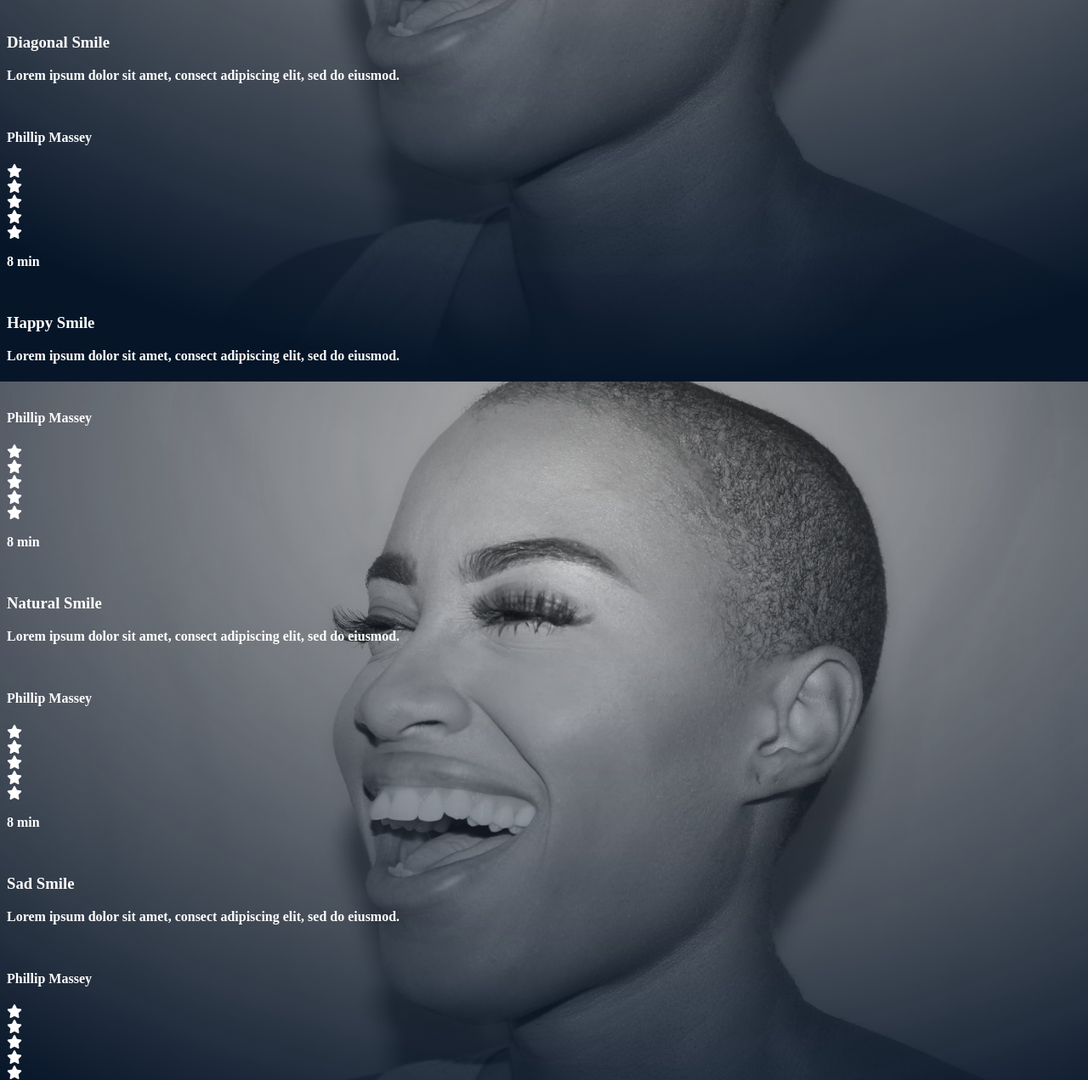
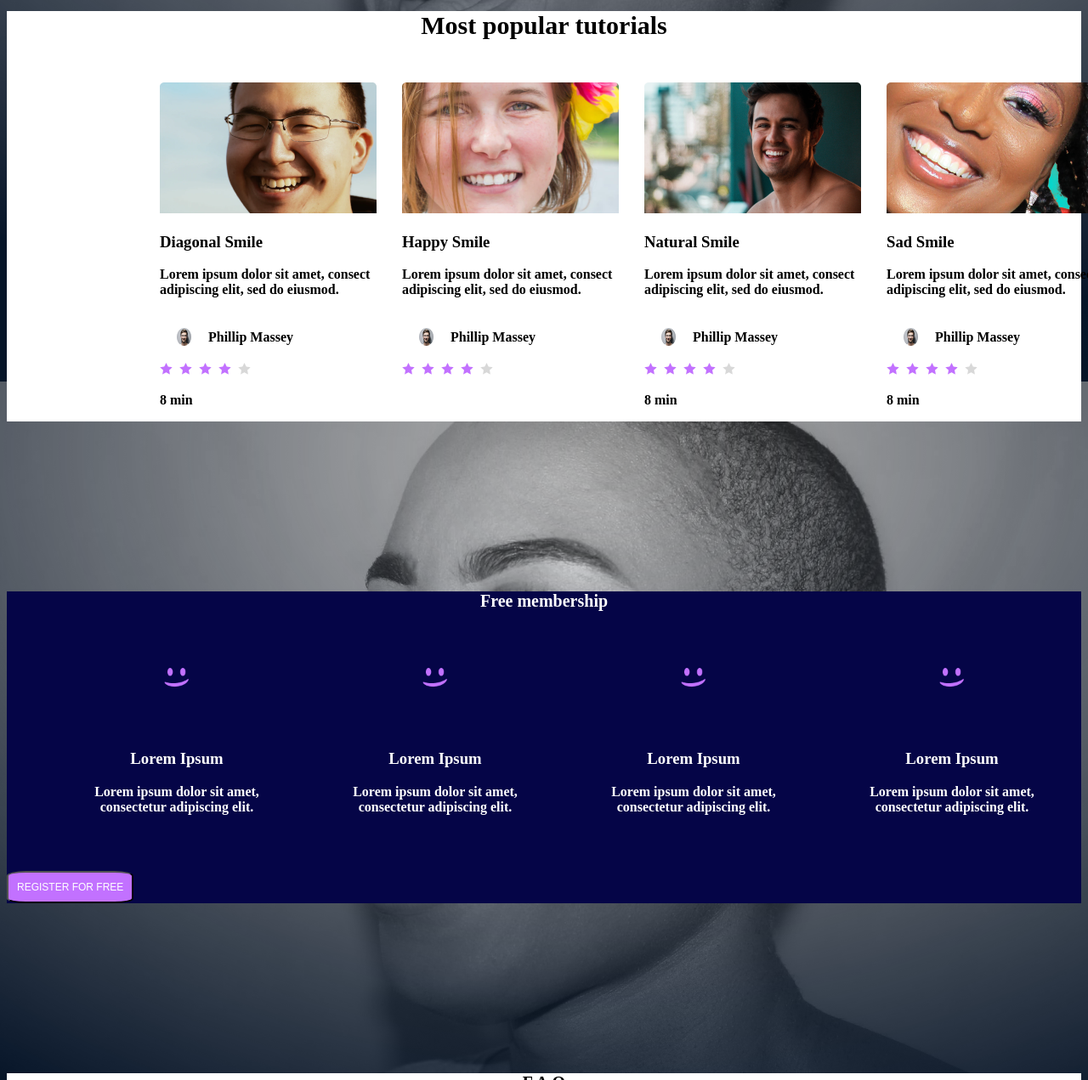
Before and after one commit to wasmalk/alx_html_css, a plain HTML site: page css_advanced/index.html in a window 1280 px wide. Shown: the part 1529-2800 px from the top of the page at 85% size. Drawn offline with Linux system fonts and the light colour scheme.

Commit message:
forth commit

```diff
--- a/css_advanced/index.html
+++ b/css_advanced/index.html
@@ -35,7 +35,7 @@
             </div>
 
             </div>
-            <div>
+            <div class="pros">
                 <h2>Learn from the pros</h2>
                 <div class="members">
                     <div>
@@ -66,109 +66,100 @@
                 <img src="5.png" alt="image">
             </div>
             <div class="Bitmap_text">
-                <blockquote>Those tutorials are concise and go straight to the point. I can't think of a better place to learn smiling. And it's so fun!</blockquote>
+                <blockquote>« Those tutorials are concise and go straight to the point. I can't think of a better place to learn smiling. And it's so fun!</blockquote>
                 <h3>Bitmap</h3>
                 <P>weather presenter</P>
             </div>
         </section>
-        <section>
+        <section class="tutorials">
+
             <h2>Most popular tutorials</h2>
-            <div>
-                <img src="./images/Bitmap (1).png" alt="">
+            <nav class="subtutor">
+            <div class="para_div">
+                <img src="6.png" alt="">
                 <h3>Diagonal Smile</h3>
                 <p>Lorem ipsum dolor sit amet, consect adipiscing elit, sed do eiusmod.</p>
-                <div>
-                    <img src="./images/1 (3).png" alt="">
+                <div class="smali">
+                    <img src="1.png" alt="">
+                    <h4>Phillip Massey</h4>
+                </div>
+                <div class=".rating">
+                    <img src="rating.png" alt="rating">
+                </div>
+                <p>8 min</p>
+            </div>
+            <div class="para_div">
+                <img src="7.png" alt="">
+                <h3>Happy Smile</h3>
+                <p>Lorem ipsum dolor sit amet, consect adipiscing elit, sed do eiusmod.</p>
+                <div class="smali">
+                    <img src="1.png" alt="">
                     <h4>Phillip Massey</h4>
                 </div>
                 <div>
-                    <div><i class="fa-solid fa-star"></i></div>
-                    <div><i class="fa-solid fa-star"></i></div>
-                    <div><i class="fa-solid fa-star"></i></div>
-                    <div><i class="fa-solid fa-star"></i></div>
-                    <div><i class="fa-solid fa-star"></i></div>
+                    <img src="rating.png" alt="rating">
+                </div>
+
+            </div>
+            <div class="para_div">
+                <img src="8.png" alt="">
+                <h3>Natural Smile</h3>
+                <p>Lorem ipsum dolor sit amet, consect adipiscing elit, sed do eiusmod.</p>
+                <div class="smali">
+                    <img src="1.png" alt="">
+                    <h4>Phillip Massey</h4>
+                </div>
+                <div class="smali_2">
+                    <img src="rating.png" alt="rating">
+                    <p>8 min</p>
+                </div>
+
+            </div>
+            <div class="para_div">
+                <img src="9.png" alt="">
+                <h3>Sad Smile</h3>
+                <p>Lorem ipsum dolor sit amet, consect adipiscing elit, sed do eiusmod.</p>
+                <div class="smali">
+                    <img src="1.png" alt="">
+                    <h4>Phillip Massey</h4>
+                </div>
+                <div>
+                    <img src="rating.png" alt="rating">
+
                 </div>
                 <p>8 min</p>
             </div>
+        </nav>
+        </section>
+        <section class="Free_membership">
             <div>
-                <img src="./images/Bitmap (4).png" alt="">
-                <h3>Happy Smile</h3>
-                <p>Lorem ipsum dolor sit amet, consect adipiscing elit, sed do eiusmod.</p>
-                <div>
-                    <img src="./images/1 (3).png" alt="">
-                    <h4>Phillip Massey</h4>
-                </div>
-                <div>
-                    <div><i class="fa-solid fa-star"></i></div>
-                    <div><i class="fa-solid fa-star"></i></div>
-                    <div><i class="fa-solid fa-star"></i></div>
-                    <div><i class="fa-solid fa-star"></i></div>
-                    <div><i class="fa-solid fa-star"></i></div>
-                </div>
-                <p>8 min</p>
-            </div>
-            <div>
-                <img src="./images/Bitmap (3).png" alt="">
-                <h3>Natural Smile</h3>
-                <p>Lorem ipsum dolor sit amet, consect adipiscing elit, sed do eiusmod.</p>
-                <div>
-                    <img src="./images/1 (3).png" alt="">
-                    <h4>Phillip Massey</h4>
-                </div>
-                <div>
-                    <div><i class="fa-solid fa-star"></i></div>
-                    <div><i class="fa-solid fa-star"></i></div>
-                    <div><i class="fa-solid fa-star"></i></div>
-                    <div><i class="fa-solid fa-star"></i></div>
-                    <div><i class="fa-solid fa-star"></i></div>
-                </div>
-                <p>8 min</p>
-            </div>
-            <div>
-                <img src="./images/Bitmap (2).png" alt="">
-                <h3>Sad Smile</h3>
-                <p>Lorem ipsum dolor sit amet, consect adipiscing elit, sed do eiusmod.</p>
-                <div>
-                    <img src="./images/1 (3).png" alt="">
-                    <h4>Phillip Massey</h4>
-                </div>
-                <div>
-                    <div><i class="fa-solid fa-star"></i></div>
-                    <div><i class="fa-solid fa-star"></i></div>
-                    <div><i class="fa-solid fa-star"></i></div>
-                    <div><i class="fa-solid fa-star"></i></div>
-                    <div><i class="fa-solid fa-star"></i></div>
-                </div>
-                <p>8 min</p>
-            </div>
-        </section>
-        <section>
             <h2>Free membership</h2>
-            <div>
-                <img src="smile.jpg" alt="">
+            <div id="membey">
+                <img src="smile.png" alt="">
                 <h3>Lorem Ipsum</h3>
                 <p>Lorem ipsum dolor sit amet, consectetur adipiscing elit.</p>
             </div>
-            <div>
-                <img src="smile.jpg" alt="">
+            <div id="membey">
+                <img src="smile.png" alt="">
                 <h3>Lorem Ipsum</h3>
                 <p>Lorem ipsum dolor sit amet, consectetur adipiscing elit.</p>
             </div>
-            <div>
-                <img src="smile.jpg" alt="">
+            <div id="membey">
+                <img src="smile.png" alt="">
                 <h3>Lorem Ipsum</h3>
                 <p>Lorem ipsum dolor sit amet, consectetur adipiscing elit.</p>
             </div>
-            <div>
-                <img src="smile.jpg" alt="">
+            <div id="membey">
+                <img src="smile.png" alt="">
                 <h3>Lorem Ipsum</h3>
                 <p>Lorem ipsum dolor sit amet, consectetur adipiscing elit.</p>
             </div>
             <button>REGISTER FOR FREE</button>
+
         </section>
-        <section>
+        <section class="faq">
             <h2>F.A.Q</h2>
-            <div>
+            <div id="faq_cont">
                 <div>
                     <div>
                         <h3>How does this work?</h3>
@@ -204,7 +195,7 @@
     <footer>
         <section>
             <div>
-                <img src="my_logo.jpg" alt="logo">
+                <img src="logo.png" alt="logo">
                 <div>
                     <i class="fa-brands fa-facebook"></i>
                     <i class="fa-brands fa-twitter"></i>
--- a/css_advanced/styles.css
+++ b/css_advanced/styles.css
@@ -40,7 +40,7 @@ h1{
     align-items: center;
     text-align: center;
 }
-div .container{
+.container {
     display: inline;
     text-align: center;
     align-items: center;
@@ -81,7 +81,7 @@ div span{
     width: 50px;
     font-size: 12px;
 }
-.members{
+.members {
    display: flex;
    justify-content: center;
    align-items: center;
@@ -103,10 +103,10 @@ h2{font-size: 20px;
 .lawrence img{
     border-radius: 50%;
 }
+
 .Bitmap_Section{
     background-color: #c271ff;
-    height: 300px;
-    display: block;
+    height: 350px;
 }
 .Bitmap{
     display: inline-block;
@@ -115,11 +115,79 @@ h2{font-size: 20px;
 .Bitmap_text{
     text-decoration: none;
     display: inline-block;
-    width: 420px;
+    width: 450px;
+    margin-left: 20px;
 
 }
 .Bitmap img{
-    padding-left: 200px;
+    margin-left: 300px;
     margin-top: 65px;
 
 }
+.tutorials{
+    background-color: white;
+    color: black;
+}
+.subtutor{
+    display: flex;
+    width: 100px;
+    margin-left: 150px;
+}
+.smali {
+    display: flex;
+
+}
+.smali img{
+    width: 17px;
+    padding: 20px;
+
+}
+.tutorials h2{
+font-size: 30px;
+align-items: center;
+text-align: center;
+margin-bottom: 50px;
+}
+.rating {
+    position: sticky;
+    height: 7px;
+    background-image: url('rating.png');
+    background-size: cover;
+    background-position: center;
+}
+.para_div{
+    margin-left: 30px;
+}
+.Free_membership div{
+   background-color: rgb(5, 5, 71);
+   height: auto;
+
+
+
+}
+#membey{
+width: 200px;
+justify-content: center;
+display: contents;
+display: inline-block;
+text-align: center;
+margin-left: 100px;
+margin-bottom: 50px;
+}
+.Free_membership div img{
+    width: 30px;
+    padding: 50px;
+}
+.faq{
+    background-color: white;
+    color: black;
+}
+#faq_cont{
+    justify-content: center;
+    display: inline-block;
+
+}
+footer{
+    background-color: rgb(5, 5, 71);
+    height: 250px;
+}
```
